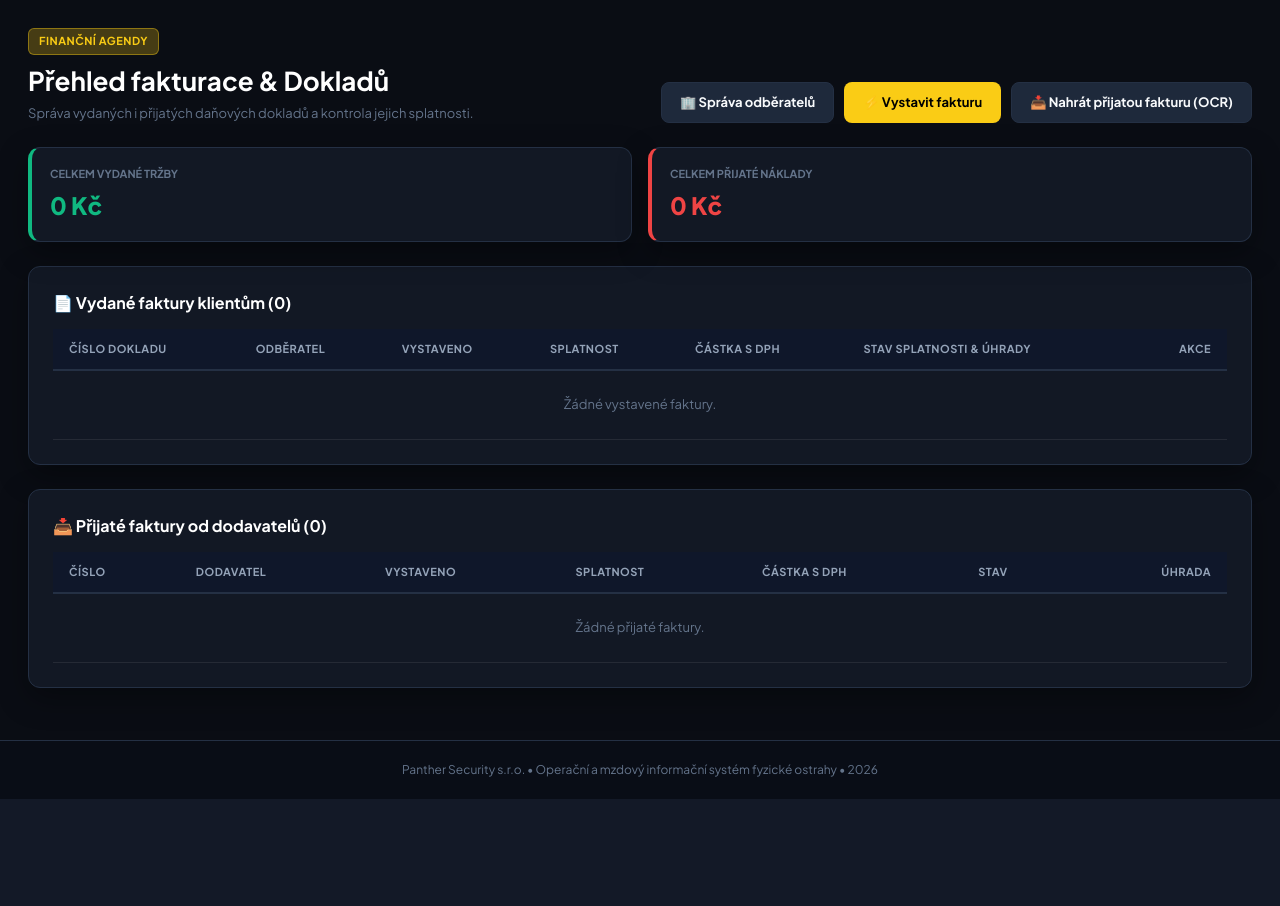
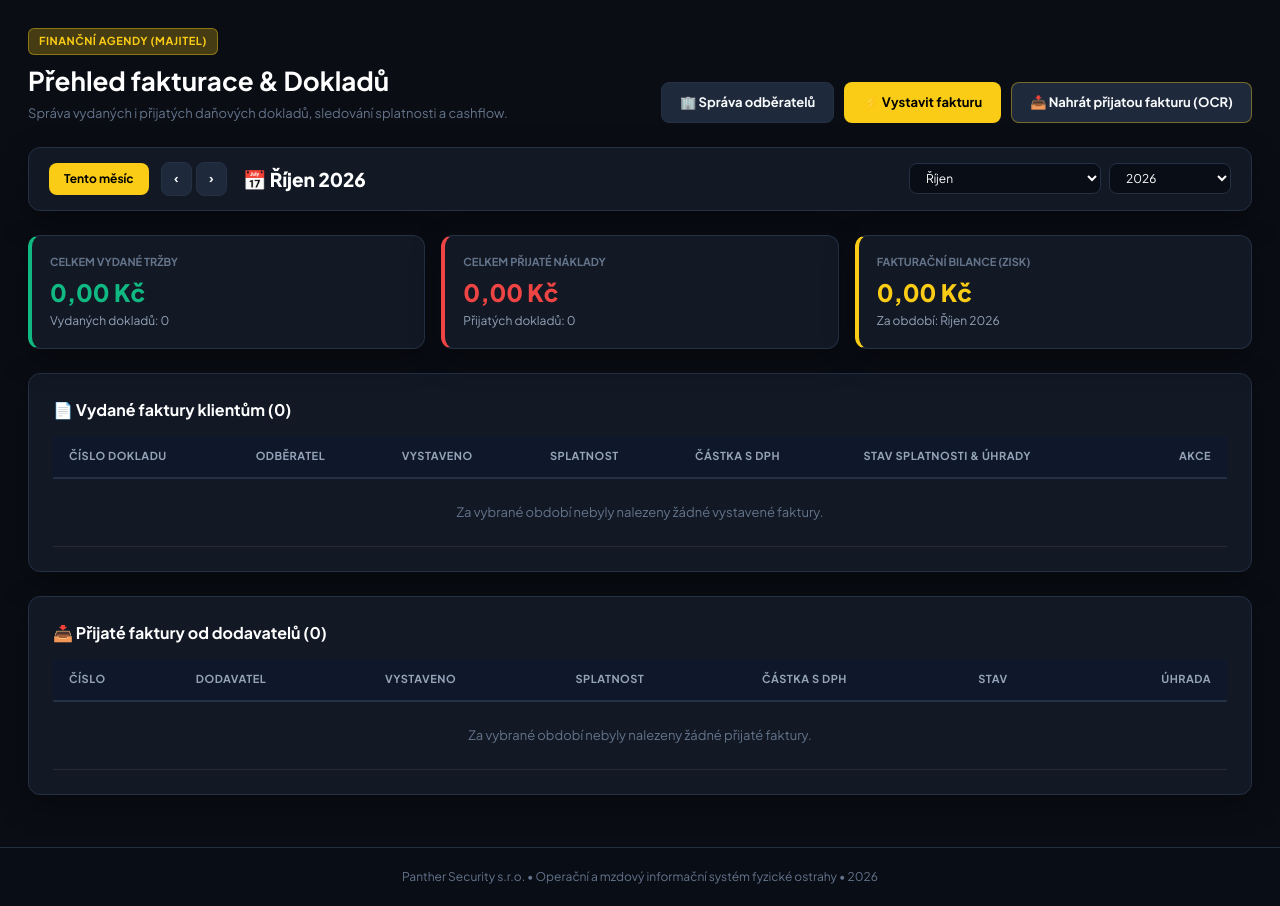
Before and after one commit to lukashejna01/panther-security-test, a Django app: page /fakturace/ in a window 1280 px wide. Shown: the part 103-1009 px from the top of the page. Before the commit the page ends 902 px from the top, so only its background shows below. Run offline with Django 4.2, Linux system fonts and the light colour scheme; the visitor is signed in with stand-in values (Sample User, id 1); data that the repository does not hold is empty.

Commit message:
Aktualizace prehledu fakturace s volbou obdobi pouze pro majitele

```diff
--- a/core/views/billing_views.py
+++ b/core/views/billing_views.py
@@ -1,9 +1,10 @@
 """
 Fakturační agenda Panther Security: Vystavování vydaných faktur klientům,
 Claude OCR přijatých dodavatelských faktur a správa dodavatelů, klientů a objektů.
+Přístup k financím má výhradně majitel (SystemRole.OWNER).
 """
 
-from datetime import timedelta
+from datetime import timedelta, date
 from decimal import Decimal
 import urllib.parse
 from django.conf import settings
@@ -77,23 +78,98 @@ def _format_price(val):
 
 
 @login_required
-@role_required([SystemRole.OWNER, SystemRole.MANAGER])
+@role_required([SystemRole.OWNER])
 def invoice_list_view(request):
-    """Přehled fakturace s inteligentními barevnými stavy splatnosti."""
-    outgoing = Invoice.objects.filter(invoice_type=InvoiceType.OUTGOING).select_related('client').order_by('-issue_date')
-    incoming = Invoice.objects.filter(invoice_type=InvoiceType.INCOMING).select_related('supplier').order_by('-issue_date')
+    """
+    Přehled fakturace pouze pro majitele s volbou období (měsíc / celý rok / vše)
+    a přepočtem celkových tržeb, nákladů a bilance.
+    """
+    now = timezone.now()
+    year_param = request.GET.get('year', str(now.year))
+    month_param = request.GET.get('month', str(now.month))
+
+    outgoing_qs = Invoice.objects.filter(invoice_type=InvoiceType.OUTGOING).select_related('client')
+    incoming_qs = Invoice.objects.filter(invoice_type=InvoiceType.INCOMING).select_related('supplier')
+
+    # Filtrování podle roku
+    selected_year = None
+    if year_param != 'all':
+        try:
+            selected_year = int(year_param)
+            outgoing_qs = outgoing_qs.filter(issue_date__year=selected_year)
+            incoming_qs = incoming_qs.filter(issue_date__year=selected_year)
+        except ValueError:
+            selected_year = now.year
+            year_param = str(selected_year)
+
+    # Filtrování podle měsíce
+    selected_month = None
+    if month_param != 'all':
+        try:
+            selected_month = int(month_param)
+            outgoing_qs = outgoing_qs.filter(issue_date__month=selected_month)
+            incoming_qs = incoming_qs.filter(issue_date__month=selected_month)
+        except ValueError:
+            selected_month = now.month
+            month_param = str(selected_month)
+
+    outgoing = list(outgoing_qs.order_by('-issue_date', '-id'))
+    incoming = list(incoming_qs.order_by('-issue_date', '-id'))
+
+    sum_outgoing = sum(i.total_amount for i in outgoing)
+    sum_incoming = sum(i.total_amount for i in incoming)
+    sum_profit = sum_outgoing - sum_incoming
+
+    # Výpočet pro šipky předchozí / další měsíc
+    if selected_year and selected_month:
+        curr_dt = date(selected_year, selected_month, 1)
+        prev_dt = (curr_dt - timedelta(days=1)).replace(day=1)
+        next_dt = (curr_dt + timedelta(days=32)).replace(day=1)
+        prev_year, prev_month = prev_dt.year, prev_dt.month
+        next_year, next_month = next_dt.year, next_dt.month
+    else:
+        prev_year, prev_month = now.year, now.month
+        next_year, next_month = now.year, now.month
+
+    months_list = [
+        (1, 'Leden'), (2, 'Únor'), (3, 'Březen'), (4, 'Duben'),
+        (5, 'Květen'), (6, 'Červen'), (7, 'Červenec'), (8, 'Srpen'),
+        (9, 'Září'), (10, 'Říjen'), (11, 'Listopad'), (12, 'Prosinec')
+    ]
+    available_years = list(range(now.year - 2, now.year + 2))
+
+    if year_param == 'all' and month_param == 'all':
+        period_title = "Všechna období"
+    elif month_param == 'all':
+        period_title = f"Celý rok {year_param}"
+    else:
+        m_name = dict(months_list).get(selected_month, '')
+        period_title = f"{m_name} {year_param}"
 
     context = {
         'outgoing_invoices': outgoing,
         'incoming_invoices': incoming,
-        'total_outgoing': sum(i.total_amount for i in outgoing),
-        'total_incoming': sum(i.total_amount for i in incoming),
+        'total_outgoing': _format_price(sum_outgoing),
+        'total_incoming': _format_price(sum_incoming),
+        'net_profit': _format_price(sum_profit),
+        'is_profit_positive': sum_profit >= 0,
+        'year_param': year_param,
+        'month_param': month_param,
+        'period_title': period_title,
+        'months_list': months_list,
+        'available_years': available_years,
+        'prev_year': prev_year,
+        'prev_month': prev_month,
+        'next_year': next_year,
+        'next_month': next_month,
+        'is_current_month': (year_param == str(now.year) and month_param == str(now.month)),
+        'now': now,
     }
     return render(request, 'billing/invoices_list.html', context)
 
 
 @login_required
-@role_required([SystemRole.OWNER, SystemRole.MANAGER])
+@role_required([SystemRole.OWNER])
 def invoice_detail_view(request, variable_symbol):
     """Tiskový a PDF náhled vystaveného daňového dokladu pro klienta (podle VS, čísla i ID)."""
     lookup_filter = models.Q(variable_symbol=variable_symbol) | models.Q(invoice_number=variable_symbol)
@@ -170,7 +246,7 @@ def invoice_detail_view(request, variable_symbol):
 
 
 @login_required
-@role_required([SystemRole.OWNER, SystemRole.MANAGER])
+@role_required([SystemRole.OWNER])
 def toggle_invoice_payment_status_view(request, invoice_id):
     """Rychlá změna stavu faktury na Uhrazeno / Neuhrazeno."""
     invoice = get_object_or_404(Invoice, id=invoice_id)
@@ -191,7 +267,7 @@ def toggle_invoice_payment_status_view(request, invoice_id):
 
 
 @login_required
-@role_required([SystemRole.OWNER, SystemRole.MANAGER])
+@role_required([SystemRole.OWNER])
 def generate_client_invoice_view(request):
     """Vystavení nové faktury klientovi."""
     form = GenerateClientInvoiceForm(request.POST or None)
@@ -265,7 +341,7 @@ def generate_client_invoice_view(request):
 
 
 @login_required
-@role_required([SystemRole.OWNER, SystemRole.MANAGER])
+@role_required([SystemRole.OWNER])
 def upload_incoming_invoice_view(request):
     """Nahrání přijaté faktury a její vytěžení přes Claude AI."""
     upload_form = InvoiceUploadForm()
@@ -313,7 +389,7 @@ def upload_incoming_invoice_view(request):
 
 
 @login_required
-@role_required([SystemRole.MANAGER, SystemRole.OWNER])
+@role_required([SystemRole.OWNER])
 def client_list_view(request):
     """Přehled všech evidovaných odběratelů (klientů)."""
     clients = Client.objects.filter(is_active=True).prefetch_related('guard_objects', 'invoices').order_by('name')
@@ -321,7 +397,7 @@ def client_list_view(request):
 
 
 @login_required
-@role_required([SystemRole.MANAGER, SystemRole.OWNER])
+@role_required([SystemRole.OWNER])
 def client_create_view(request):
     """Samostatná stránka se zadáním nového odběratele."""
     form = ClientCreateForm(request.POST or None)
@@ -338,7 +414,7 @@ def client_create_view(request):
 
 
 @login_required
-@role_required([SystemRole.MANAGER, SystemRole.OWNER])
+@role_required([SystemRole.OWNER])
 def client_update_view(request, client_id):
     """Úprava údajů klienta."""
     client = get_object_or_404(Client, id=client_id)
@@ -353,7 +429,7 @@ def client_update_view(request, client_id):
 
 
 @login_required
-@role_required([SystemRole.MANAGER, SystemRole.OWNER])
+@role_required([SystemRole.OWNER])
 def client_detail_view(request, client_id):
     """Karta odběratele s kontaktními osobami, objekty a fakturami."""
     client = get_object_or_404(
@@ -400,7 +476,7 @@ def client_detail_view(request, client_id):
 
 
 @login_required
-@role_required([SystemRole.MANAGER, SystemRole.OWNER])
+@role_required([SystemRole.OWNER])
 def guard_object_update_view(request, object_id):
     """Úprava údajů střeženého stanoviště (objektu)."""
     guard_object = get_object_or_404(GuardObject.objects.select_related('client'), id=object_id)
--- a/templates/billing/invoices_list.html
+++ b/templates/billing/invoices_list.html
@@ -5,26 +5,71 @@
 {% block content %}
 <div style="display: flex; justify-content: space-between; align-items: flex-end; margin-bottom: 24px; flex-wrap: wrap; gap: 15px;">
     <div>
-        <span class="badge-tag yellow">FINANČNÍ AGENDY</span>
+        <span class="badge-tag yellow">FINANČNÍ AGENDY (MAJITEL)</span>
         <h1 style="font-size: 26px; color: #fff; margin: 6px 0 0;">Přehled fakturace &amp; Dokladů</h1>
-        <p style="color: var(--text-muted); font-size: 13px; margin: 4px 0 0;">Správa vydaných i přijatých daňových dokladů a kontrola jejich splatnosti.</p>
+        <p style="color: var(--text-muted); font-size: 13px; margin: 4px 0 0;">Správa vydaných i přijatých daňových dokladů, sledování splatnosti a cashflow.</p>
     </div>
     <div style="display: flex; gap: 10px; flex-wrap: wrap;">
         <a href="{% url 'client_list' %}" class="btn btn-secondary">🏢 Správa odběratelů</a>
         <a href="{% url 'invoice_generate' %}" class="btn btn-primary">⚡ Vystavit fakturu</a>
-        <a href="{% url 'invoice_incoming_upload' %}" class="btn btn-secondary">📥 Nahrát přijatou fakturu (OCR)</a>
+        <a href="{% url 'invoice_incoming_upload' %}" class="btn btn-secondary" style="border-color: rgba(250, 204, 21, 0.4);">📥 Nahrát přijatou fakturu (OCR)</a>
+    </div>
+</div>
+
+<!-- OVLÁDACÍ LIŠTA OBDOBÍ -->
+<div class="card" style="padding: 14px 20px; margin-bottom: 24px;">
+    <div style="display: flex; justify-content: space-between; align-items: center; flex-wrap: wrap; gap: 14px;">
+        <div style="display: flex; align-items: center; gap: 12px; flex-wrap: wrap;">
+            <a href="?year={{ now.year }}&month={{ now.month }}" class="btn {% if is_current_month %}btn-primary{% else %}btn-secondary{% endif %}" style="padding: 6px 14px; font-size: 12px;">
+                Tento měsíc
+            </a>
+
+            <div style="display: flex; gap: 4px;">
+                <a href="?year={{ prev_year }}&month={{ prev_month }}" class="btn btn-secondary" style="padding: 6px 12px; font-size: 13px; font-weight: bold;" title="Předchozí měsíc">‹</a>
+                <a href="?year={{ next_year }}&month={{ next_month }}" class="btn btn-secondary" style="padding: 6px 12px; font-size: 13px; font-weight: bold;" title="Další měsíc">›</a>
+            </div>
+
+            <h2 style="font-size: 19px; font-weight: 800; color: #fff; margin: 0 0 0 4px;">📅 {{ period_title }}</h2>
+        </div>
+
+        <form method="get" style="display: flex; align-items: center; gap: 8px; margin: 0;">
+            <select name="month" class="form-control" style="width: auto; padding: 6px 12px; font-size: 12px;" onchange="this.form.submit()">
+                <option value="all" {% if month_param == 'all' %}selected{% endif %}>Celý rok (všechny měsíce)</option>
+                {% for m_num, m_name in months_list %}
+                    <option value="{{ m_num }}" {% if month_param == m_num|stringformat:"s" %}selected{% endif %}>{{ m_name }}</option>
+                {% endfor %}
+            </select>
+
+            <select name="year" class="form-control" style="width: auto; padding: 6px 12px; font-size: 12px;" onchange="this.form.submit()">
+                <option value="all" {% if year_param == 'all' %}selected{% endif %}>Všechny roky</option>
+                {% for y in available_years %}
+                    <option value="{{ y }}" {% if year_param == y|stringformat:"s" %}selected{% endif %}>{{ y }}</option>
+                {% endfor %}
+            </select>
+        </form>
     </div>
 </div>
 
 <!-- SOUHRNNÉ KARTY -->
-<div style="display: grid; grid-template-columns: repeat(auto-fit, minmax(260px, 1fr)); gap: 16px; margin-bottom: 24px;">
+<div style="display: grid; grid-template-columns: repeat(auto-fit, minmax(240px, 1fr)); gap: 16px; margin-bottom: 24px;">
     <div class="card" style="margin: 0; padding: 18px; border-left: 4px solid #10b981;">
         <div style="font-size: 11px; color: var(--text-muted); text-transform: uppercase; font-weight: 700;">Celkem vydané tržby</div>
         <div style="font-size: 24px; font-weight: 800; color: #10b981; margin-top: 4px;">{{ total_outgoing }} Kč</div>
+        <div style="font-size: 12px; color: var(--text-secondary); margin-top: 2px;">Vydaných dokladů: {{ outgoing_invoices|length }}</div>
     </div>
+
     <div class="card" style="margin: 0; padding: 18px; border-left: 4px solid #ef4444;">
         <div style="font-size: 11px; color: var(--text-muted); text-transform: uppercase; font-weight: 700;">Celkem přijaté náklady</div>
         <div style="font-size: 24px; font-weight: 800; color: #ef4444; margin-top: 4px;">{{ total_incoming }} Kč</div>
+        <div style="font-size: 12px; color: var(--text-secondary); margin-top: 2px;">Přijatých dokladů: {{ incoming_invoices|length }}</div>
+    </div>
+
+    <div class="card" style="margin: 0; padding: 18px; border-left: 4px solid var(--panther-yellow);">
+        <div style="font-size: 11px; color: var(--text-muted); text-transform: uppercase; font-weight: 700;">Fakturační bilance (Zisk)</div>
+        <div style="font-size: 24px; font-weight: 800; color: {% if is_profit_positive %}var(--panther-yellow){% else %}#ef4444{% endif %}; margin-top: 4px;">
+            {{ net_profit }} Kč
+        </div>
+        <div style="font-size: 12px; color: var(--text-secondary); margin-top: 2px;">Za období: {{ period_title }}</div>
     </div>
 </div>
 
@@ -63,14 +108,12 @@
                     </td>
                     <td style="font-weight: 800; color: #10b981; font-size: 14px;">{{ inv.total_amount }} Kč</td>
                     <td>
-                        <!-- DYNAMICKÝ ODZNAK STAVU -->
                         <span class="badge-tag {{ inv.payment_badge.css_class }}">
                             {{ inv.payment_badge.label }}
                         </span>
                     </td>
                     <td style="text-align: right;">
                         <div style="display: inline-flex; gap: 6px;">
-                            <!-- Tlačítko přepnutí úhrady -->
                             {% if inv.is_paid %}
                                 <a href="{% url 'invoice_toggle_payment' inv.id %}" class="btn btn-secondary" style="padding: 4px 8px; font-size: 11px; background: rgba(239,68,68,0.15); border-color: rgba(239,68,68,0.3); color: #fca5a5;" title="Označit jako neuhrazenou">
                                     ↩ Zrušit úhradu
@@ -81,7 +124,6 @@
                                 </a>
                             {% endif %}
 
-                            <!-- Tisk/náhled -->
                             <a href="{% url 'invoice_detail' inv.variable_symbol|default:inv.invoice_number %}" target="_blank" class="btn btn-secondary" style="padding: 4px 8px; font-size: 11px;">
                                 🖨️ PDF / Tisk
                             </a>
@@ -90,7 +132,7 @@
                 </tr>
                 {% empty %}
                 <tr>
-                    <td colspan="7" style="text-align: center; color: var(--text-muted); padding: 24px;">Žádné vystavené faktury.</td>
+                    <td colspan="7" style="text-align: center; color: var(--text-muted); padding: 24px;">Za vybrané období nebyly nalezeny žádné vystavené faktury.</td>
                 </tr>
                 {% endfor %}
             </tbody>
@@ -141,7 +183,7 @@
                 </tr>
                 {% empty %}
                 <tr>
-                    <td colspan="7" style="text-align: center; color: var(--text-muted); padding: 24px;">Žádné přijaté faktury.</td>
+                    <td colspan="7" style="text-align: center; color: var(--text-muted); padding: 24px;">Za vybrané období nebyly nalezeny žádné přijaté faktury.</td>
                 </tr>
                 {% endfor %}
             </tbody>
```
